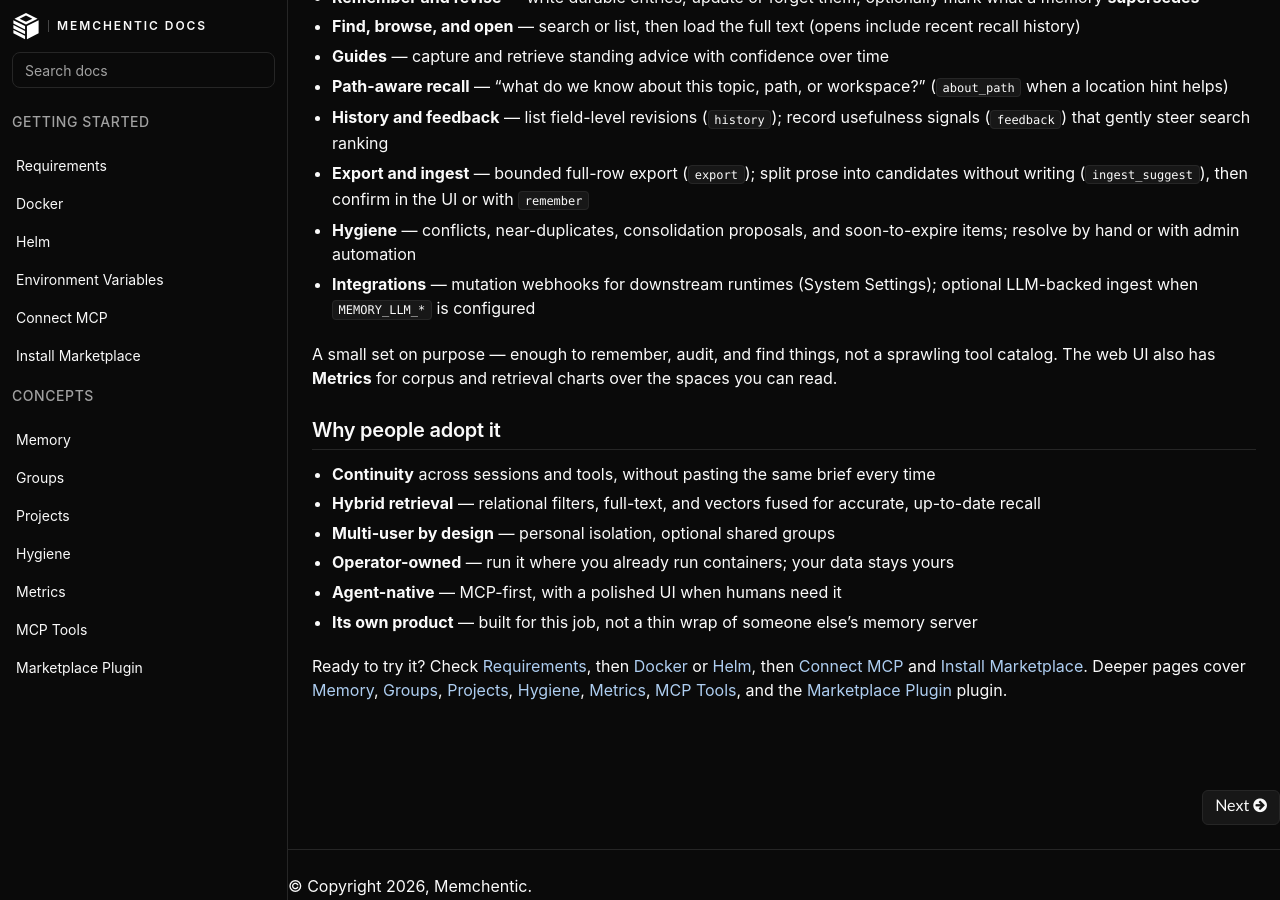
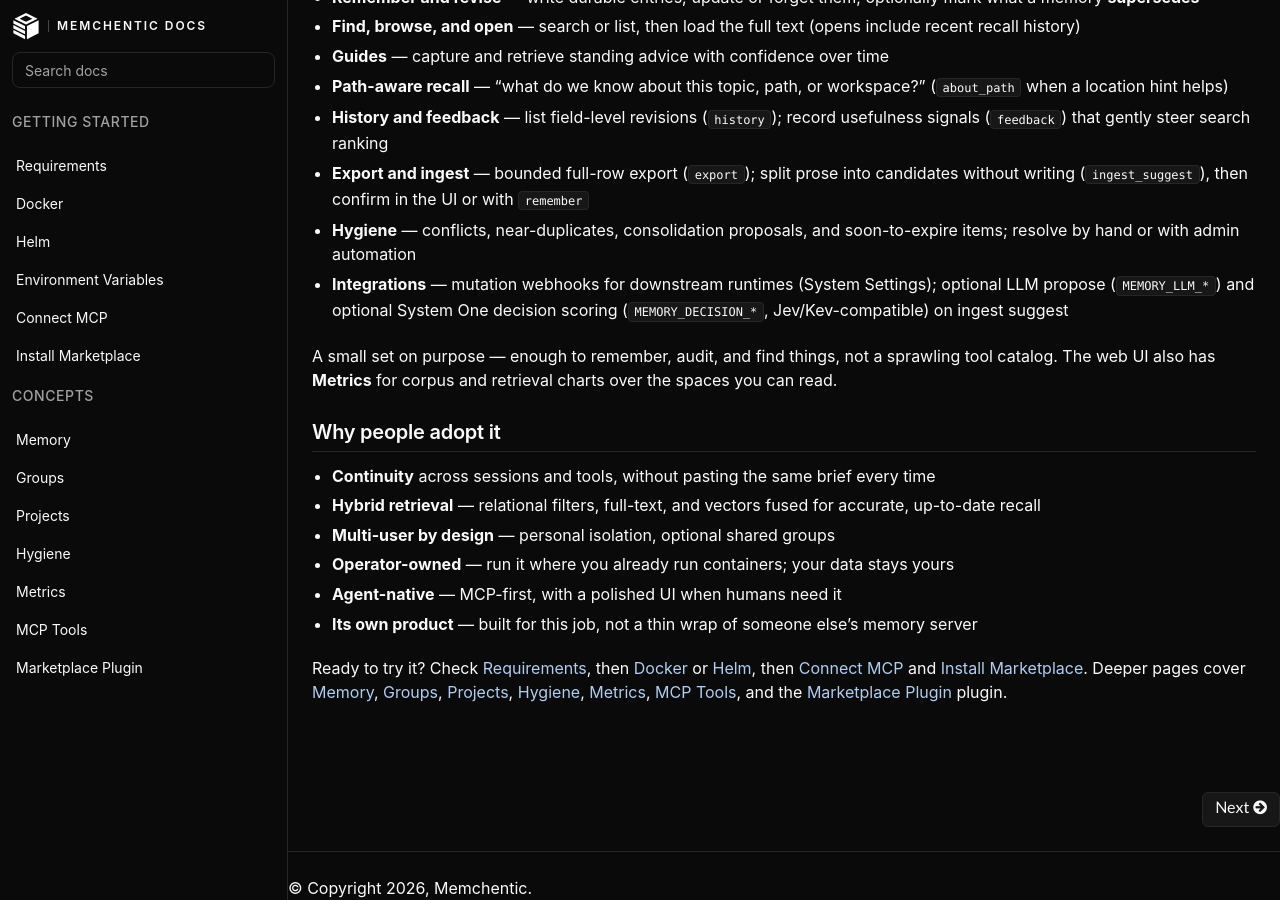
Before and after one commit to memchentic/docs, a Sphinx documentation site: the page built from sphinx/source/index.md, in a window 1280 px wide and 900 px high, scrolled down 1818 px. Built offline with Sphinx 7.4.7 and the Read the Docs theme 3.1.0, drawn with Linux system fonts in a browser that asks for light colours.

Commit message:
docs: mention decision gate on MCP and index ingest bullets

```diff
--- a/sphinx/source/index.md
+++ b/sphinx/source/index.md
@@ -102,7 +102,8 @@ The tool set is deliberately small and obvious:
 - **Hygiene** — conflicts, near-duplicates, consolidation proposals, and
   soon-to-expire items; resolve by hand or with admin automation
 - **Integrations** — mutation webhooks for downstream runtimes (System
-  Settings); optional LLM-backed ingest when `MEMORY_LLM_*` is configured
+  Settings); optional LLM propose (`MEMORY_LLM_*`) and optional System One
+  decision scoring (`MEMORY_DECISION_*`, Jev/Kev-compatible) on ingest suggest
 
 A small set on purpose — enough to remember, audit, and find things, not a
 sprawling tool catalog. The web UI also has **Metrics** for corpus and
```
Also changed, not shown: sphinx/source/mcp-tools.md (+1 -1 lines).
